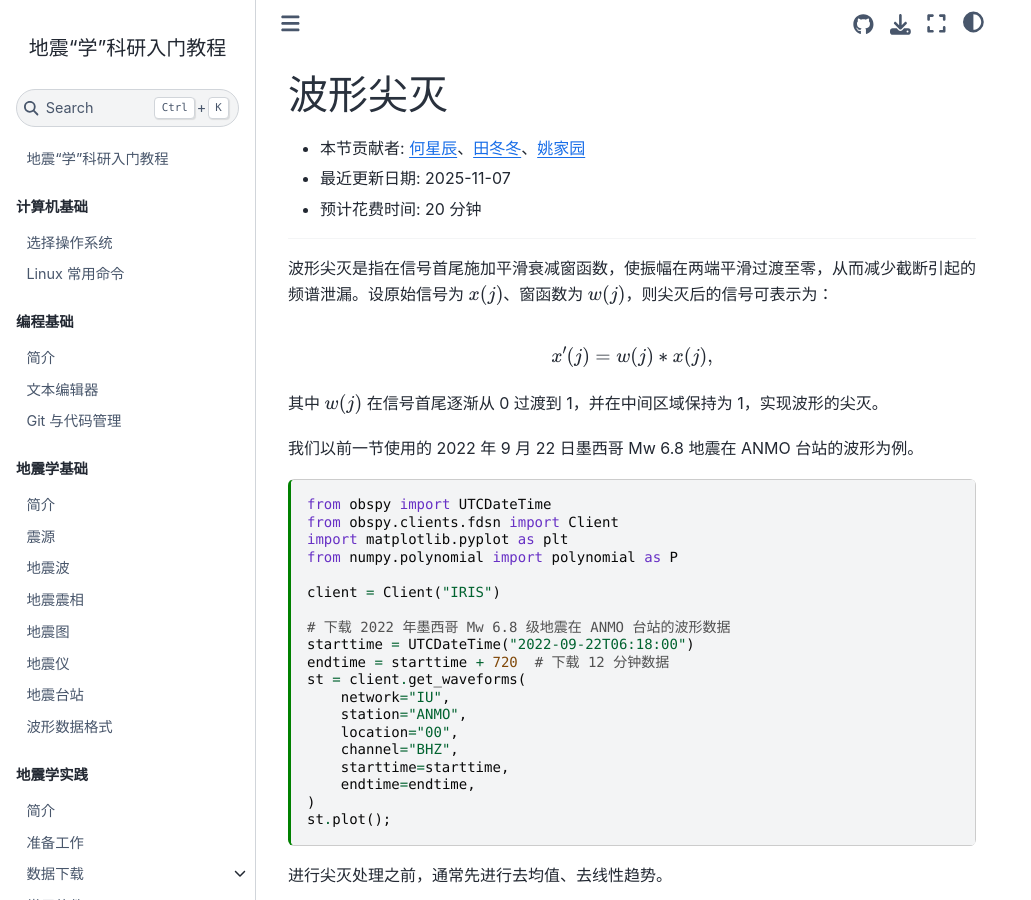
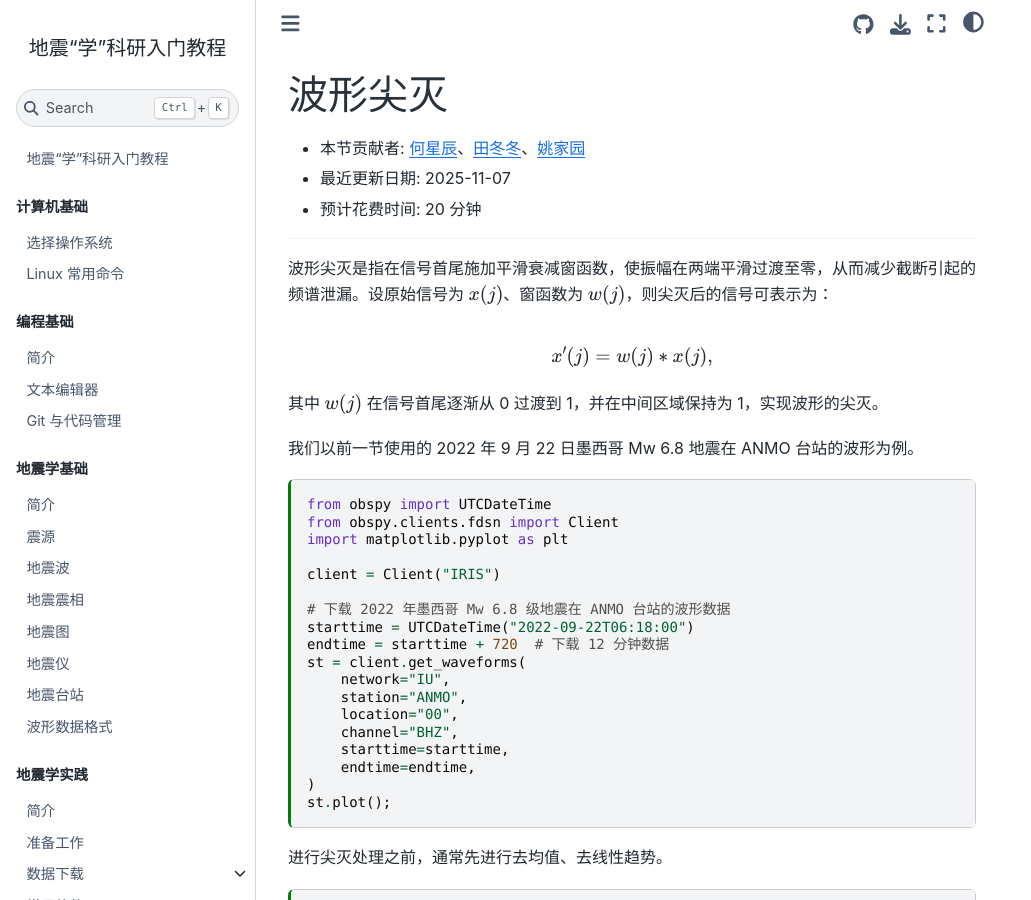
Before and after one commit to seismo-learn/seismology101, a Jupyter Book: the page built from source/exercises/taper.md, in a window 1280 px wide and 900 px high. Shown: the whole window, without its empty margins (0-1031 px from the left). Built offline with Jupyter Book 1.0.4 settings and Sphinx 7.4.7 and the Sphinx Book theme 1.1.4, drawn with Linux system fonts in a browser that asks for light colours; pages that are not in the unit, such as notebooks, are missing from menus.

Commit message:
Update source/exercises/taper.md
Co-authored-by: Dongdong Tian <seisman.info@gmail.com>

```diff
--- a/source/exercises/taper.md
+++ b/source/exercises/taper.md
@@ -33,7 +33,6 @@ $$
 from obspy import UTCDateTime
 from obspy.clients.fdsn import Client
 import matplotlib.pyplot as plt
-from numpy.polynomial import polynomial as P
 
 client = Client("IRIS")
 
```
